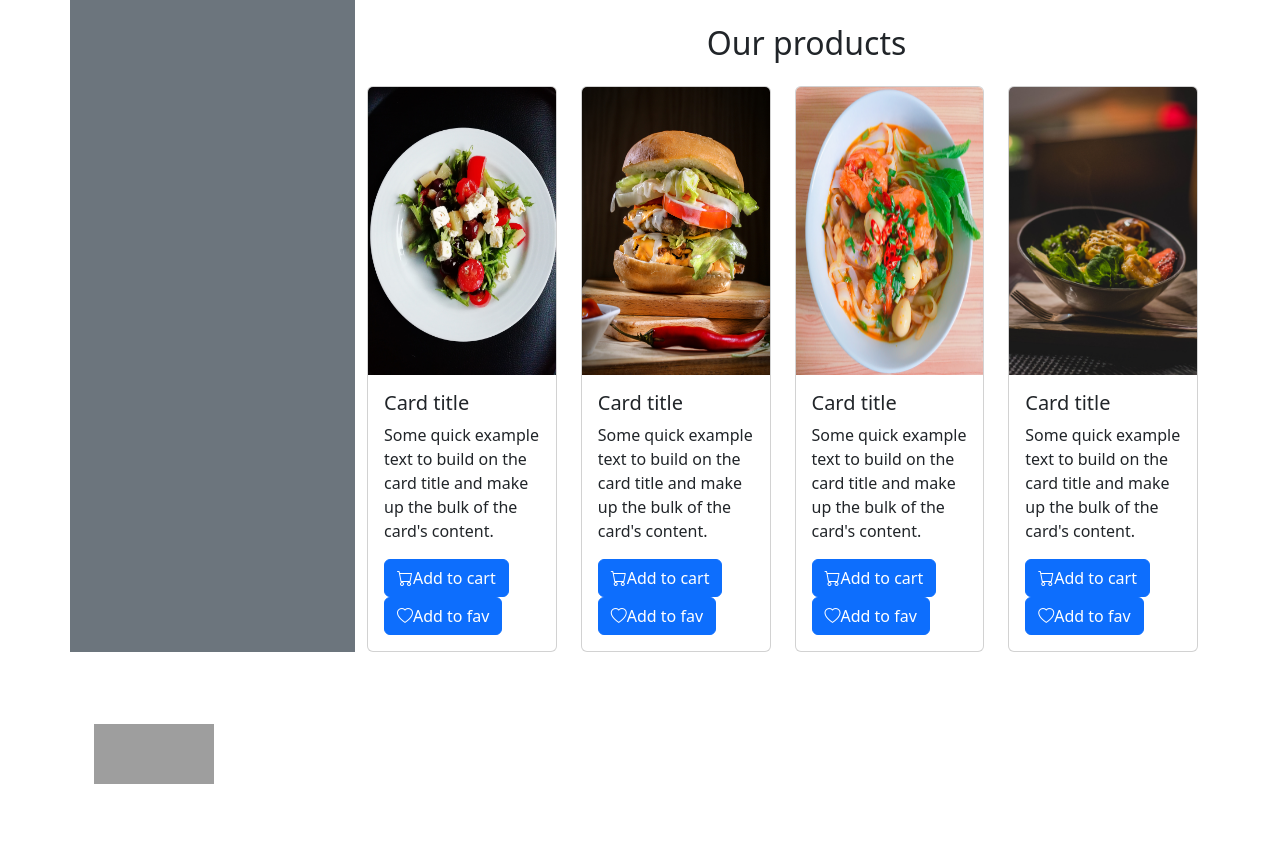
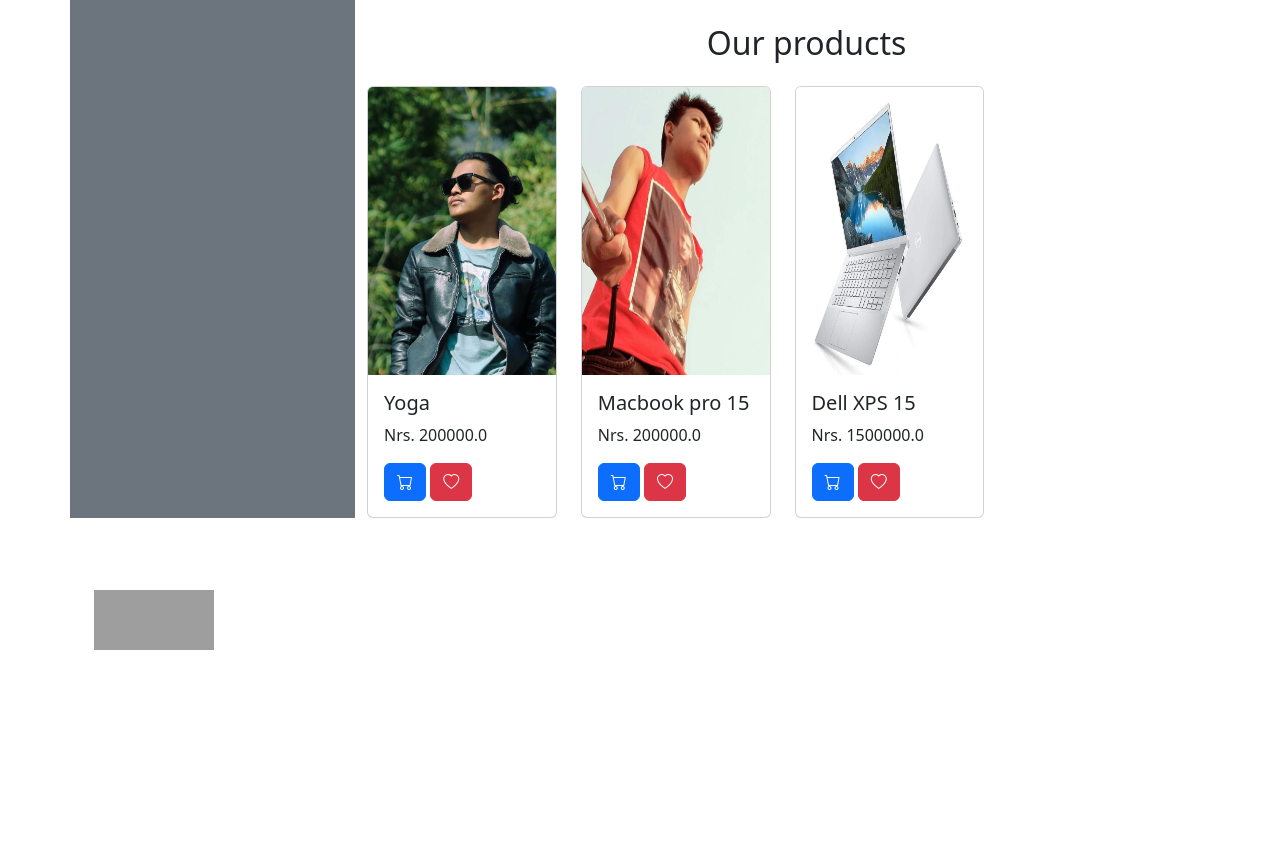
Before and after one commit to abiraltamang/ecommerce, a Django app: page /products/shows/ in a window 1280 px wide. Shown: the part 86-942 px from the top of the page. After the commit the page ends 736 px from the top, so only its background shows below. Run offline with Django 3.2, Linux system fonts and the light colour scheme; data comes from the database, SQL or seed files in the repository; some libraries are stand-ins or nearby versions; grey boxes are pictures that could not be loaded.

Commit message:
models and products

```diff
--- a/products/models.py
+++ b/products/models.py
@@ -3,24 +3,34 @@ from django.db import models
 class Category(models.Model):
     title = models.CharField(max_length=255)
     caption = models.CharField(max_length=255)
+    # image = models.ImageField(upload_to='products/categories', default=None, null=True, blank=True)
 
+    def __str__(self):
+        return self.title
     class Meta:
         verbose_name = '1. Category'
 
 
 
 class SubCategory(models.Model):
-    category = models.ForeignKey(Category, on_delete=models.CASCADE)
+    category = models.ForeignKey(Category, on_delete=models.CASCADE, default=1)
     title = models.CharField(max_length=255)
     caption = models.CharField(max_length=255)
+
+    def __str__(self):
+        return self.title
 
     class Meta:
         verbose_name = '2. Subcategory'
 
 class Type(models.Model):
-    subcategory= models.ForeignKey(SubCategory, on_delete=models.CASCADE)
+    subcategory= models.ForeignKey(SubCategory, on_delete=models.CASCADE, default=1)
     title = models.CharField(max_length=255)
     caption = models.CharField(max_length=255)
+
+
+    # def __str__(self):
+    #     return self.title
 
     def __str__(self):
         return f'{self.subcategory.category}-{self.subcategory}-{self.title}'
@@ -31,6 +41,9 @@ class Type(models.Model):
 class Brand(models.Model):
      title = models.CharField(max_length=255)
      caption = models.CharField(max_length=255)
+
+     def __str__(self):
+         return self.title
 
      class Meta:
         verbose_name = '4. Brand'
@@ -48,5 +61,8 @@ class Product(models.Model):
     features = models.TextField(null=True, blank = True)
     specification = models.TextField(null=True, blank= True)
 
+    def __str__(self):
+        return self.name
+
     class Meta:
         verbose_name = '5. Product'
--- a/products/views.py
+++ b/products/views.py
@@ -1,5 +1,6 @@
 from django.shortcuts import render
 from django.http import HttpResponse
+from products.models import Product
 
 # Create your views here.
 def show_products(request):
@@ -7,4 +8,5 @@ def show_products(request):
 
 
 def show_products(request):
-    return render(request, 'products.html')
+    products = Product.objects.all()
+    return render(request, 'products.html', {'products':products})
--- a/templates/products.html
+++ b/templates/products.html
@@ -6,78 +6,25 @@
     <div class="col-md-9">
         <section class="row" id="latest">
             <h2 class="text-center m-4">Our products</h2>
+            {% for product in products %}
             <div class="col-lg-3 col-md-4">
                 <div class="card">
-                    <img src="{% static 'images/card-image-1.jpg' %}" class="card-img-top" alt="..." />
+                    <img src="/media/{{product.image}}" class="card-img-top" alt="..." />
                     <div class="card-body">
-                        <h5 class="card-title">Card title</h5>
+                        <h5 class="card-title">{{product.name}}</h5>
                         <p class="card-text">
-                            Some quick example text to build on the card title and make up the
-                            bulk of the card's content.
+                            Nrs. {{product.price}}
                         </p>
                         <a href="#" class="btn btn-primary">
-                            <i class="bi bi-cart"></i>Add to cart
+                            <i class="bi bi-cart"></i>
                         </a>
-                        <a href="#" class="btn btn-primary">
-                            <i class="bi bi-heart"></i>Add to fav
+                        <a href="#" class="btn btn-danger">
+                            <i class="bi bi-heart"></i>
                         </a>
                     </div>
                 </div>
             </div>
-            <div class="col-lg-3 col-md-4">
-                <div class="card">
-                    <img src="{% static 'images/card-image-3.jpg' %}" class="card-img-top" alt="..." />
-                    <div class="card-body">
-                        <h5 class="card-title">Card title</h5>
-                        <p class="card-text">
-                            Some quick example text to build on the card title and make up the
-                            bulk of the card's content.
-                        </p>
-                        <a href="#" class="btn btn-primary">
-                            <i class="bi bi-cart"></i>Add to cart
-                        </a>
-                        <a href="#" class="btn btn-primary">
-                            <i class="bi bi-heart"></i>Add to fav
-                        </a>
-                    </div>
-                </div>
-            </div>
-            <div class="col-lg-3 col-md-4">
-                <div class="card">
-                    <img src="{% static 'images/card-image-2.jpg' %}" class="card-img-top" alt="..." />
-                    <div class="card-body">
-                        <h5 class="card-title">Card title</h5>
-                        <p class="card-text">
-                            Some quick example text to build on the card title and make up the
-                            bulk of the card's content.
-                        </p>
-                        <a href="#" class="btn btn-primary">
-                            <i class="bi bi-cart"></i>Add to cart
-                        </a>
-                        <a href="#" class="btn btn-primary">
-                            <i class="bi bi-heart"></i>Add to fav
-                        </a>
-                    </div>
-                </div>
-            </div>
-            <div class="col-lg-3 col-md-4">
-                <div class="card">
-                    <img src="{% static 'images/card-image-4.jpg' %}" class="card-img-top" alt="..." />
-                    <div class="card-body">
-                        <h5 class="card-title">Card title</h5>
-                        <p class="card-text">
-                            Some quick example text to build on the card title and make up the
-                            bulk of the card's content.
-                        </p>
-                        <a href="#" class="btn btn-primary">
-                            <i class="bi bi-cart"></i>Add to cart
-                        </a>
-                        <a href="#" class="btn btn-primary">
-                            <i class="bi bi-heart"></i>Add to fav
-                        </a>
-                    </div>
-                </div>
-            </div>
+            {% endfor %}
         </section>
     </div>
 </div>
```
Also changed, not shown: db.sqlite3, media/products/FB_IMG_1464062442224.jpg (added), media/products/IMG_5799.jpg (added), media/products/dell_laptop.jpg (added), products/migrations/0001_initial.py.
